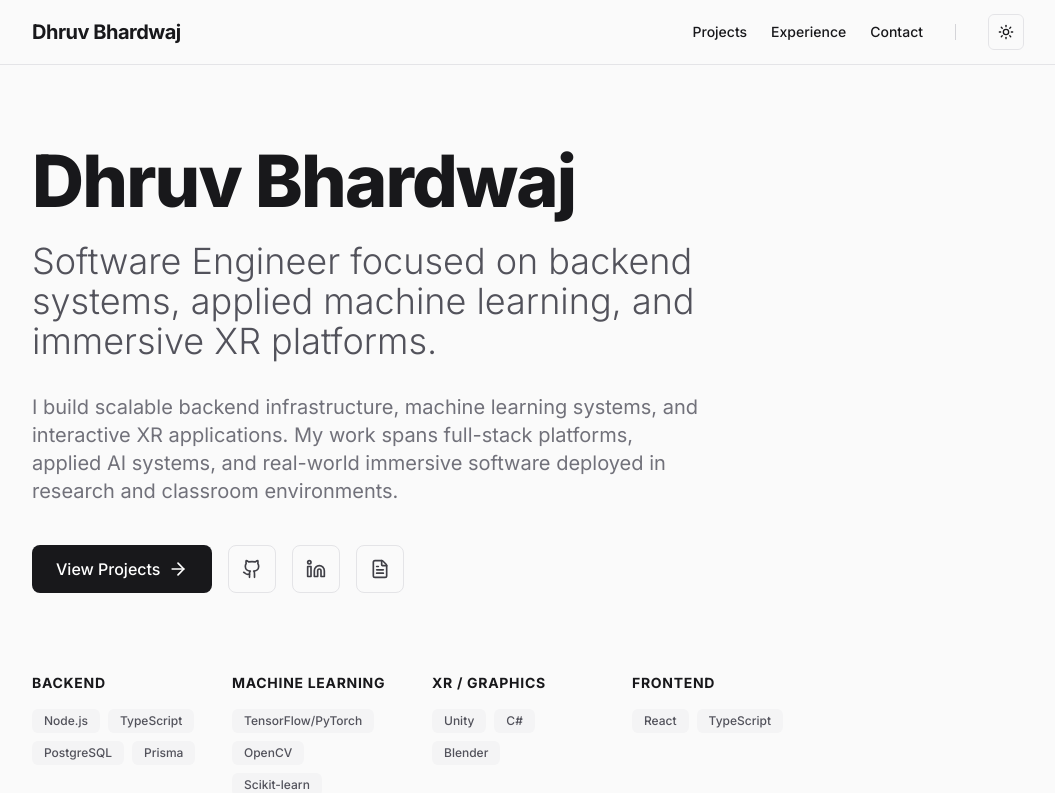
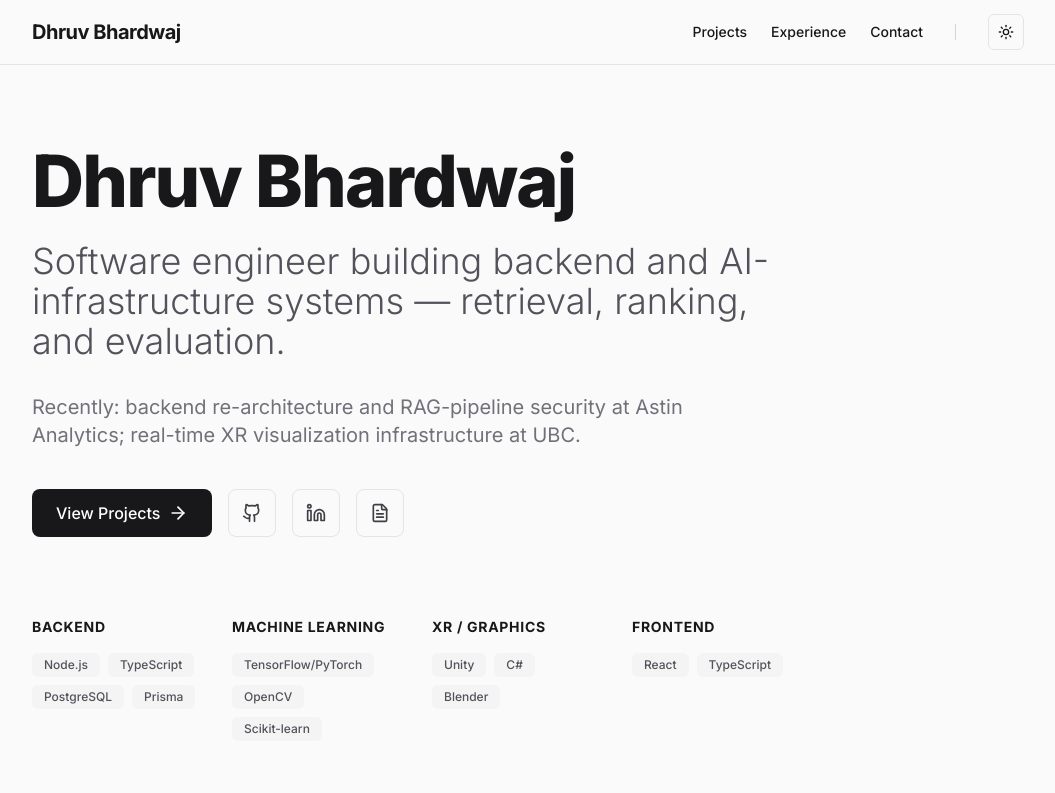
Before and after one commit to d2r3v/d2r3v.github.io, a Next.js app: page / in a window 1280 px wide. Shown: the top 793 px of the page, without its empty margins (112-1167 px from the left). Built offline with nearby package versions, Linux system fonts and the light colour scheme; no server answers.

Commit message:
Consolidate headline identity
Backend and AI-infrastructure systems lead; XR and ML move to
supporting copy. Align site metadata description with the same
identity.

```diff
--- a/app/layout.tsx
+++ b/app/layout.tsx
@@ -9,7 +9,7 @@ const inter = Inter({ subsets: ['latin'] })
 
 export const metadata: Metadata = {
   title: 'Dhruv Bhardwaj | Software Engineer',
-  description: 'Portfolio of Dhruv Bhardwaj - Backend Systems | Applied ML | XR Systems',
+  description: 'Portfolio of Dhruv Bhardwaj — software engineer building backend and AI-infrastructure systems: retrieval, ranking, and evaluation.',
 }
 
 import { GoogleAnalytics } from '@next/third-parties/google'
--- a/app/page.tsx
+++ b/app/page.tsx
@@ -12,10 +12,10 @@ export default function Home() {
           Dhruv Bhardwaj
         </h1>
         <h2 className="text-2xl md:text-4xl font-light text-zinc-600 dark:text-zinc-400 mb-8">
-          Software Engineer focused on backend systems, applied machine learning, and immersive XR platforms.
+          Software engineer building backend and AI-infrastructure systems — retrieval, ranking, and evaluation.
         </h2>
         <p className="text-lg md:text-xl text-zinc-500 dark:text-zinc-400 mb-10 max-w-2xl leading-relaxed">
-          I build scalable backend infrastructure, machine learning systems, and interactive XR applications. My work spans full-stack platforms, applied AI systems, and real-world immersive software deployed in research and classroom environments.
+          Recently: backend re-architecture and RAG-pipeline security at Astin Analytics; real-time XR visualization infrastructure at UBC.
         </p>
 
         <div className="flex flex-wrap items-center gap-4 mb-20">
```
